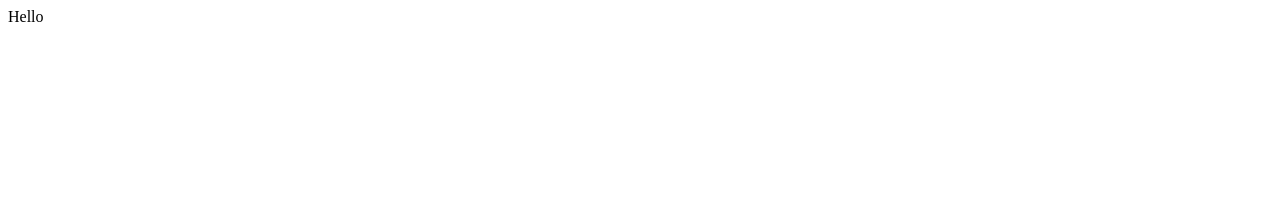
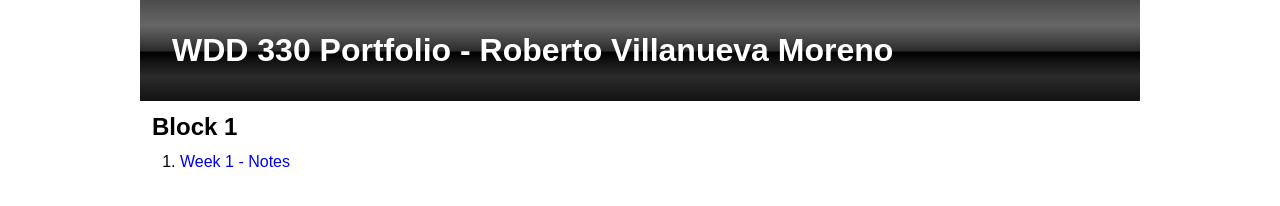
Before and after one commit to robertov92/WDD-330, a plain HTML site: page index.html in a window 1280 px wide. Drawn offline with Linux system fonts and the light colour scheme.

Commit message:
week1 starting layouts

```diff
--- /dev/null
+++ b/css/styles.css
@@ -0,0 +1,24 @@
+* {
+    margin: 0;
+}
+
+body {
+    font-family: Arial, Helvetica, sans-serif;
+    max-width: 1000px;
+    margin: 0 auto;
+    background-color: white;
+}
+
+h1 {
+    background: linear-gradient(to bottom, #4c4c4c 0%, #595959 12%, #666666 25%, #474747 39%, #2c2c2c 50%, #000000 52%, #111111 60%, #2b2b2b 76%, #1c1c1c 91%, #131313 100%);
+    color: #fff;
+    padding: 1em;
+}
+
+h2 {
+    padding: .5em;
+}
+
+a {
+    text-decoration: none;
+}
--- a/index.html
+++ b/index.html
@@ -5,11 +5,18 @@
     <meta charset="UTF-8">
     <meta http-equiv="X-UA-Compatible" content="IE=edge">
     <meta name="viewport" content="width=device-width, initial-scale=1.0">
-    <title>Document</title>
+    <title>WDD 330 Portfolio</title>
+    <link rel="stylesheet" href="css/styles.css">
 </head>
 
 <body>
-    Hello
+
+    <h1>WDD 330 Portfolio - Roberto Villanueva Moreno</h1>
+    <h2>Block 1</h2>
+    <ol id="main-ordered-list"></ol>
+
 </body>
 
+<script src="js/main.js"></script>
+
 </html>
--- /dev/null
+++ b/js/main.js
@@ -0,0 +1,15 @@
+const mainOrderList = document.getElementById('main-ordered-list');
+const links = [{
+    label: "Week 1 - Notes",
+    url: "week1/index.html"
+}];
+
+links.forEach(link => {
+    let li = document.createElement('li')
+    let a = document.createElement('a');
+    let linkLabel = document.createTextNode(link.label);
+    a.setAttribute('href', link.url);
+    a.appendChild(linkLabel);
+    li.appendChild(a);
+    mainOrderList.append(li);
+});
```
Also changed, not shown: week1/index.html (added, +16 -0 lines).
